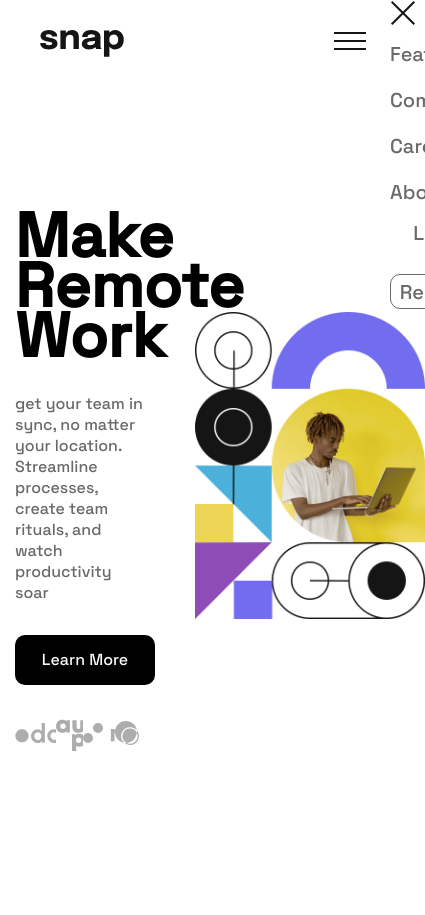
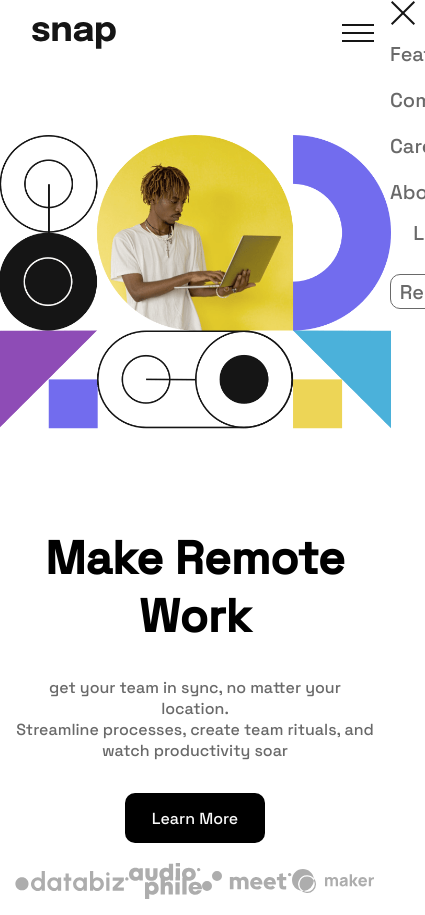
Before and after one commit to usmanahmedkhan09/intro-section, a Vue app: page / in a window 390 px wide. Shown: the whole page, 425 px wide, since content can reach past the window. Before the commit the page ends 844 px from the top, so only its background shows below. Built offline with nearby package versions, Linux system fonts and the light colour scheme.

Commit message:
completed

```diff
--- a/src/assets/css/_home.scss
+++ b/src/assets/css/_home.scss
@@ -30,6 +30,10 @@
                 line-height: 5rem
             }
 
+            h2 {
+                display: none;
+            }
+
             .sub_titles {
                 margin: 32px 0px;
 
@@ -51,15 +55,19 @@
         .image_wrapper {
             flex : 50%;
 
-            .image {
+            .desktop {
                height: 100%;
                width: 100%;
             }
+
+            .mobile {
+                display: none;
+            }
         }
+
 
         .icons{
             display: flex;
-            // gap: 3rem;
             align-items: center;
             justify-content: space-between;
         }
@@ -68,3 +76,59 @@
 
 
 }
+
+
+@media screen and (max-width : 768px) {
+        .container{
+            height: 100%;
+            .home_page {
+                flex-direction: column-reverse;
+                height: -webkit-fill-available;
+
+
+                .image_wrapper {
+
+                    .desktop {
+                        display: none;
+                     }
+
+                     .mobile {
+                         display: inline-block !important;
+                         height: 100%;
+                         width: 100%;
+                     }
+                }
+
+                .des {
+                    max-width: unset;
+                    padding: 16px;
+
+                    .wrapper {
+
+                        .title {
+                            text-align: center;
+                            h1 {
+                                display: none;
+                            }
+                            h2 {
+                                font-size: 4.6rem;
+                                display: inline-block;
+                                font-weight: 700;
+                            }
+                        }
+                    }
+
+                    .sub_titles {
+                        text-align: center;
+                    }
+
+                    .button {
+                        text-align: center;
+                    }
+                }
+
+
+            }
+        }
+
+}
--- a/src/assets/css/_navbar.scss
+++ b/src/assets/css/_navbar.scss
@@ -41,7 +41,7 @@
 
 @media screen and (max-width : 768px) {
     .navbar {
-
+        padding: 16px;
         .list {
             li:not(:first-child) {
                 display: none;
--- a/src/components/home.vue
+++ b/src/components/home.vue
@@ -6,6 +6,7 @@
           <div class="title">
             <h1>Make</h1>
             <h1>Remote Work</h1>
+            <h2>Make Remote Work</h2>
           </div>
           <div class="sub_titles">
             <p>get your team in sync, no matter your location.</p>
@@ -26,8 +27,11 @@
         </div>
       </div>
       <div class="image_wrapper">
-        <div class="image">
+        <div class="desktop">
           <img :src="getImage('image-hero-desktop.png')" alt="" />
+        </div>
+        <div class="mobile">
+          <img :src="getImage('image-hero-mobile.png')" alt="" />
         </div>
       </div>
     </div>
```
